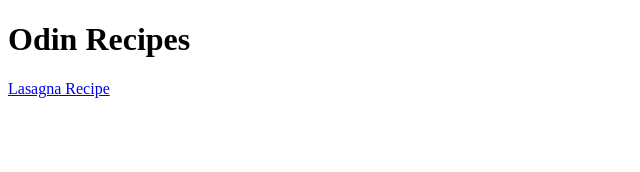
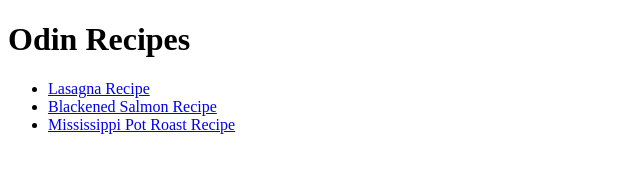
Before and after one commit to CalicoCritter/odin-recipes, a plain HTML site: page index.html in a window 1280 px wide. Shown: the whole page, without its empty margins (0-640 px from the left). Drawn offline with Linux system fonts and the light colour scheme.

Commit message:
Add links to webpages

```diff
--- a/index.html
+++ b/index.html
@@ -3,10 +3,15 @@
 <head>
     <meta charset="UTF-8">
     <meta name="viewport" content="width=device-width, initial-scale=1.0">
-    <title>Document</title>
+    <title>Odin Recipes</title>
 </head>
 <body>
     <h1>Odin Recipes</h1>
-        <a href="recipes/lasagna.html">Lasagna Recipe</a>
+    <ul>
+        <li> <a href="recipes/lasagna.html">Lasagna Recipe</a> </li>
+        <li> <a href="recipes/blackened-salmon.html">Blackened Salmon Recipe</a> </li>
+        <li> <a href="recipes/mississippi-potroast.html">Mississippi Pot Roast Recipe </a>
+    </ul>
 </body>
+
 </html>
```
